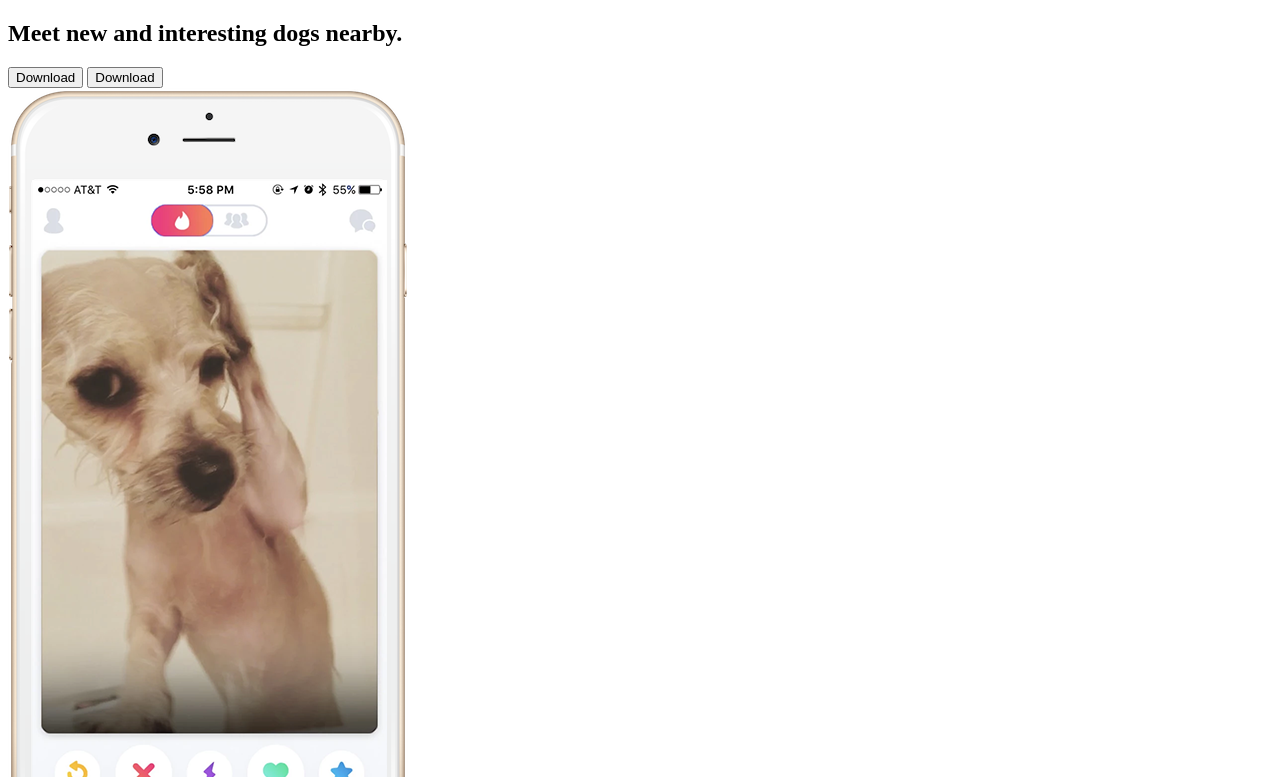
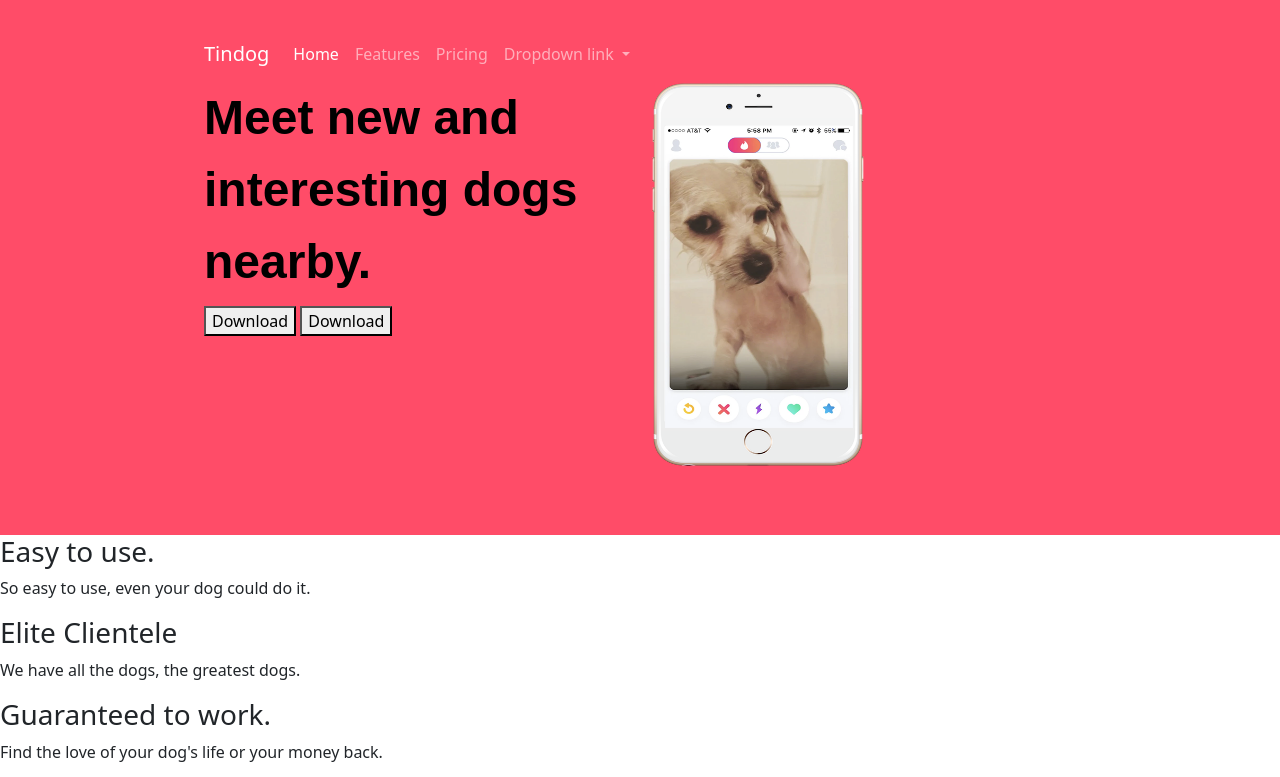
Before and after one commit to Sanya-Bahl/Tindog, a plain HTML site: page index.html in a window 1280 px wide. Shown: the top 777 px of the page. Drawn offline with nearby package versions, Linux system fonts and the light colour scheme.

Commit message:
initial commit

```diff
--- a/index.html
+++ b/index.html
@@ -4,28 +4,63 @@
 <head>
   <meta charset="utf-8">
   <title>TinDog</title>
-  <link rel="stylesheet" href="css/styles.css">
+  <link rel="stylesheet" href="style.css">
+  <link rel="preconnect" href="https://fonts.googleapis.com">
+<link rel="preconnect" href="https://fonts.gstatic.com" crossorigin>
+<link href="https://fonts.googleapis.com/css2?family=Montserrat:wght@100&family=Ubuntu:wght@300&display=swap" rel="stylesheet">
+  <link href="https://cdn.jsdelivr.net/npm/bootstrap@5.0.2/dist/css/bootstrap.min.css" rel="stylesheet" integrity="sha384-EVSTQN3/azprG1Anm3QDgpJLIm9Nao0Yz1ztcQTwFspd3yD65VohhpuuCOmLASjC" crossorigin="anonymous">
 </head>
 
 <body>
 
   <section id="title">
+   <div class="container-fluid">
+
 
     <!-- Nav Bar -->
+    <nav class="navbar navbar-expand-lg navbar-dark ">
+        <a class="navbar-brand" href="#">Tindog</a>
+        <button class="navbar-toggler" type="button" data-bs-toggle="collapse" data-bs-target="#navbarNavDropdown" aria-controls="navbarNavDropdown" aria-expanded="false" aria-label="Toggle navigation">
+          <span class="navbar-toggler-icon"></span>
+        </button>
+        <div class="collapse navbar-collapse" id="navbarNavDropdown">
+          <ul class="navbar-nav">
+            <li class="nav-item">
+              <a class="nav-link active" aria-current="page" href="#">Home</a>
+            </li>
+            <li class="nav-item">
+              <a class="nav-link" href="#">Features</a>
+            </li>
+            <li class="nav-item">
+              <a class="nav-link" href="#">Pricing</a>
+            </li>
+            <li class="nav-item dropdown">
+              <a class="nav-link dropdown-toggle" href="#" id="navbarDropdownMenuLink" role="button" data-bs-toggle="dropdown" aria-expanded="false">
+                Dropdown link
+              </a>
+              <ul class="dropdown-menu" aria-labelledby="navbarDropdownMenuLink">
+                <li><a class="dropdown-item" href="#">Action</a></li>
+                <li><a class="dropdown-item" href="#">Another action</a></li>
+                <li><a class="dropdown-item" href="#">Something else here</a></li>
+              </ul>
+            </li>
+          </ul>
+        </div>
 
-
-
-
+    </nav>
     <!-- Title -->
-
-    <div>
+    <div class="row">
+    <div class="col-lg-6">
       <h1>Meet new and interesting dogs nearby.</h1>
       <button type="button">Download</button>
       <button type="button">Download</button>
     </div>
-    <div>
-      <img src="images/iphone6.png" alt="iphone-mockup">
+    <div class="col-lg-6">
+      <img src="images/iphone6.png" alt="iphone-mockup" width="50%" height="90%">
     </div>
+    </div>
+  </div>
+</div>
 
   </section>
 
@@ -125,7 +160,8 @@
     <p>© Copyright 2018 TinDog</p>
 
   </footer>
-
+  <script src="https://cdn.jsdelivr.net/npm/@popperjs/core@2.9.2/dist/umd/popper.min.js" integrity="sha384-IQsoLXl5PILFhosVNubq5LC7Qb9DXgDA9i+tQ8Zj3iwWAwPtgFTxbJ8NT4GN1R8p" crossorigin="anonymous"></script>
+  <script src="https://cdn.jsdelivr.net/npm/bootstrap@5.0.2/dist/js/bootstrap.min.js" integrity="sha384-cVKIPhGWiC2Al4u+LWgxfKTRIcfu0JTxR+EQDz/bgldoEyl4H0zUF0QKbrJ0EcQF" crossorigin="anonymous"></script>
 
 </body>
 
--- /dev/null
+++ b/style.css
@@ -0,0 +1,13 @@
+#title
+{
+    background-color: #ff4c68;
+    padding: 2% 15%;
+}
+#title h1
+{
+    font-family: 'Montserrat-Black', sans-serif;
+    color: black;
+    font-size: 3rem;
+    font-weight: 900;
+    line-height: 1.5;
+}
```
